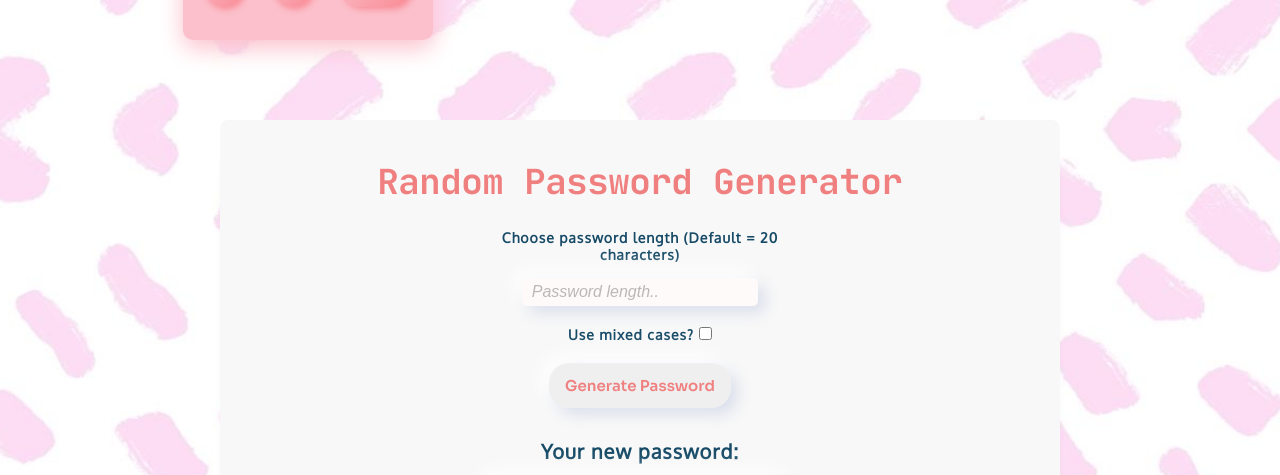
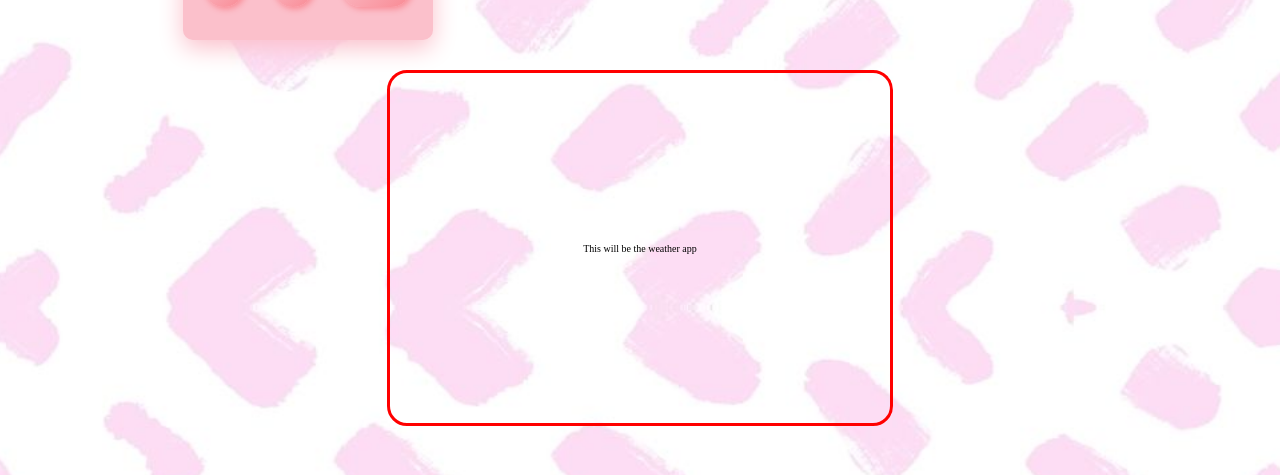
Before and after one commit to ediheid/portfolio-frontend, a React (Create React App) app: page /home/webapps in a window 1280 px wide. Shown: the part 560-1035 px from the top of the page. Built offline with nearby package versions, Linux system fonts and the light colour scheme; no server answers.

Commit message:
Started building weather app

```diff
--- /dev/null
+++ b/src/Views/WebApps/Weather-App/WeatherApp.js
@@ -0,0 +1,11 @@
+import React from "react";
+
+const WeatherApp = () => {
+  return (
+    <div className="weather-app-container">
+      <div>This will be the weather app</div>
+    </div>
+  );
+};
+
+export default WeatherApp;
--- /dev/null
+++ b/src/Views/WebApps/Weather-App/weather-app.scss
@@ -0,0 +1,13 @@
+.weather-app-container{
+
+    width: 50rem;
+    height: 35rem;
+    border: 3px solid red;
+
+    border-radius: 2rem;
+
+    // ! Just for testing
+    display: flex;
+    justify-content: center;
+    align-items: center;
+}
--- a/src/Views/WebApps/WebApps.js
+++ b/src/Views/WebApps/WebApps.js
@@ -5,6 +5,7 @@ import NavBar from "../../Components/NavBar/NavBar";
 import Calculator from "./Calculator/Calculator";
 import TodoApp from "./TodoApp/TodoApp";
 import PasswordGenerator from "./Password-Generator/PasswordGenerator";
+import WeatherApp from "./Weather-App/WeatherApp";
 
 // AOS
 import Aos from "aos";
@@ -33,6 +34,9 @@ const WebApps = () => {
             {/* To-do App */}
             <TodoApp />
 
+            {/* Weather App */}
+            <WeatherApp />
+
             {/* Password Generator */}
             <PasswordGenerator />
           </div>
--- a/src/Views/WebApps/web-apps.scss
+++ b/src/Views/WebApps/web-apps.scss
@@ -2,6 +2,7 @@
 @import "./Calculator/calculator.scss";
 @import "./TodoApp/todo.scss";
 @import "./Password-Generator/password-generator.scss";
+@import "./Weather-App/weather-app.scss";
 
 // ? Universal style
 .web-apps-page-main-container {
```
